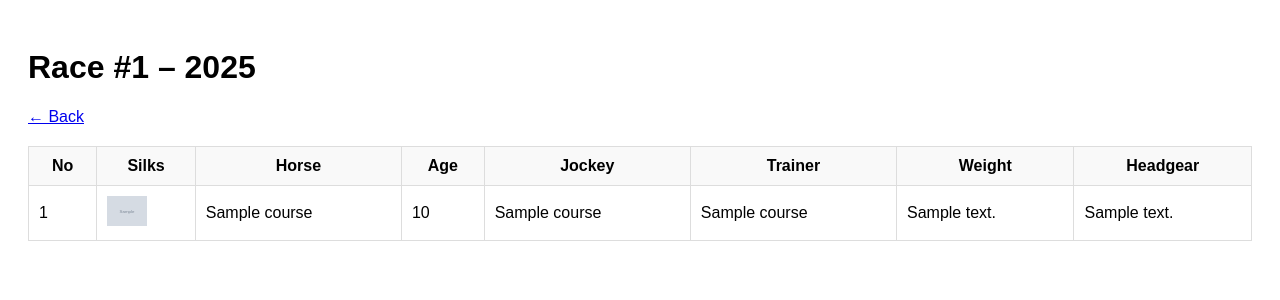
After one commit to ryan-cairns/HorseStatsWebApp, a Django app: page /race/2025/1/ in a window 1280 px wide. The commit adds this page. Shown: the top 300 px of the page. Run offline with Django 5.2, Linux system fonts and the light colour scheme; tables that the repository leaves empty hold one stand-in row (values such as "Sample post"); grey boxes marked "Sample" are stand-in pictures; a database or web service that is not in the repository returns one stand-in record (values such as "Sample title"); data that the repository does not hold is empty.

Commit message:
Added race detail page

```diff
--- a/horseapp/templates/horseapp/fixture_detail.html
+++ b/horseapp/templates/horseapp/fixture_detail.html
@@ -49,7 +49,11 @@
         {% for race in races %}
         <tr>
           <td>{{ race.raceTime }}</td>
-          <td>{{ race.raceName }}</td>
+          <td>
+            <a href="{% url 'race_detail' year=year race_id=race.raceId %}">
+              {{ race.raceName }}
+            </a>
+          </td>
           <td>Class {{ race.raceClass }}</td>
           <td>£{{ race.prizeAmount|floatformat:0 }}</td>
           <td>{{ race.distanceText }}</td>
--- /dev/null
+++ b/horseapp/templates/horseapp/race_detail.html
@@ -0,0 +1,82 @@
+<!DOCTYPE html>
+<html lang="en">
+  <head>
+    <meta
+      name="description"
+      content="Details of race #{{ race_id }} for the year {{ year }}."
+    />
+    <meta
+      name="keywords"
+      content="horse racing, race details, jockeys, trainers, horses"
+    />
+    <title>Race #{{ race_id }}</title>
+    <style>
+      body {
+        font-family: Arial, sans-serif;
+        padding: 20px;
+      }
+      table {
+        width: 100%;
+        border-collapse: collapse;
+        margin-top: 20px;
+      }
+      th,
+      td {
+        border: 1px solid #ddd;
+        padding: 10px;
+      }
+      th {
+        background-color: #f9f9f9;
+      }
+      img.silk {
+        width: 40px;
+        height: auto;
+      }
+    </style>
+  </head>
+  <body>
+    <h1>Race #{{ race_id }} – {{ year }}</h1>
+    <a
+      href="{% url 'index' %}"
+      onclick="event.preventDefault(); window.history.back();"
+      >← Back</a
+    >
+
+    <table>
+      <thead>
+        <tr>
+          <th>No</th>
+          <th>Silks</th>
+          <th>Horse</th>
+          <th>Age</th>
+          <th>Jockey</th>
+          <th>Trainer</th>
+          <th>Weight</th>
+          <th>Headgear</th>
+        </tr>
+      </thead>
+      <tbody>
+        {% for r in runners %}
+        <tr>
+          <td>{{ r.clothNumber }}</td>
+          <td>
+            <img
+              class="silk"
+              src="{{ r.silkImage }}"
+              alt="Silks"
+              width="40"
+              height="auto"
+            />
+          </td>
+          <td>{{ r.racehorseName }}</td>
+          <td>{{ r.ageYears }}</td>
+          <td>{{ r.jockeyName }}</td>
+          <td>{{ r.trainerName }}</td>
+          <td>{{ r.weightText }}</td>
+          <td>{{ r.headGearDescription|default:"—" }}</td>
+        </tr>
+        {% endfor %}
+      </tbody>
+    </table>
+  </body>
+</html>
--- a/horseapp/urls.py
+++ b/horseapp/urls.py
@@ -5,4 +5,5 @@ urlpatterns = [
     path('', views.index, name='index'),
     path('racecourse/<int:course_id>/<str:fixture_date>/', views.racecourse_redirect_to_fixture, name='racecourse_redirect'),
     path('fixtures/<int:year>/<int:fixture_id>/', views.fixture_detail, name='fixture_detail'),
+    path('race/<int:year>/<int:race_id>/', views.race_detail, name='race_detail'),
 ]
--- a/horseapp/views.py
+++ b/horseapp/views.py
@@ -76,13 +76,11 @@ def find_fixture_reverse(course_id, fixture_date_str):
         first = requests.get(f"https://api09.horseracing.software/bha/v1/fixtures?courseId={course_id}", headers=headers)
         first.raise_for_status()
         total_pages = first.json().get("last_page", 1)
-        print("Total pages:", total_pages)
     except requests.RequestException as e:
         print("⚠️ Could not get total pages:", e)
         return None
 
     for page in range(total_pages, 0, -1):
-        print(page)
         try:
             url = f"https://api09.horseracing.software/bha/v1/fixtures?page={page}&courseId={course_id}"
             response = requests.get(url, headers=headers)
@@ -90,8 +88,6 @@ def find_fixture_reverse(course_id, fixture_date_str):
             fixtures = response.json().get("data", [])
 
             for fixture in fixtures:
-                print(fixture_date_str)
-                print(fixture["fixtureDate"])
                 if fixture["fixtureDate"] == fixture_date_str:
                     return fixture
         except requests.RequestException as e:
@@ -108,3 +104,25 @@ def racecourse_redirect_to_fixture(request, course_id, fixture_date):
         return redirect('fixture_detail', year=year, fixture_id=fixture_id)
     else:
         return HttpResponse("No matching fixture found.", status=404)
+
+def race_detail(request, year, race_id):
+    url = f"https://api09.horseracing.software/bha/v1/races/{year}/{race_id}/0/entries"
+    headers = {
+        'Accept': 'application/json',
+        'Authorization': 'Bearer 1|LuWZoUL0sMuGBvKboxSGTmYbhiZ9LwSpzBKP8mCQ',
+        'Origin': 'https://www.britishhorseracing.com',
+        'User-Agent': 'Mozilla/5.0',
+    }
+    try:
+        response = requests.get(url, headers=headers)
+        response.raise_for_status()
+        runners = response.json().get("data", [])
+    except requests.RequestException as e:
+        print(f"Error fetching race detail: {e}")
+        return HttpResponse("Unable to fetch race details.", status=500)
+
+    return render(request, "horseapp/race_detail.html", {
+        "runners": runners,
+        "race_id": race_id,
+        "year": year
+    })
```
